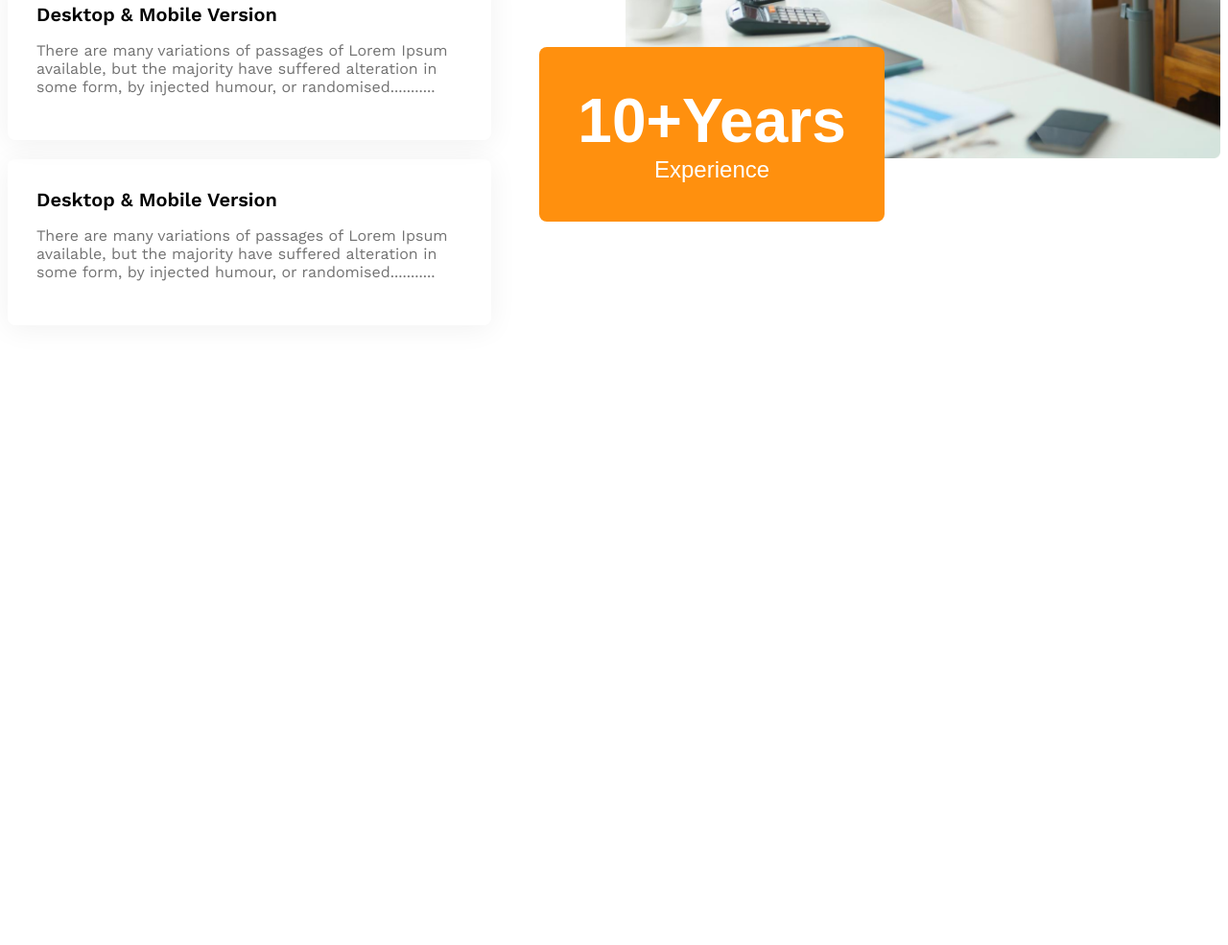
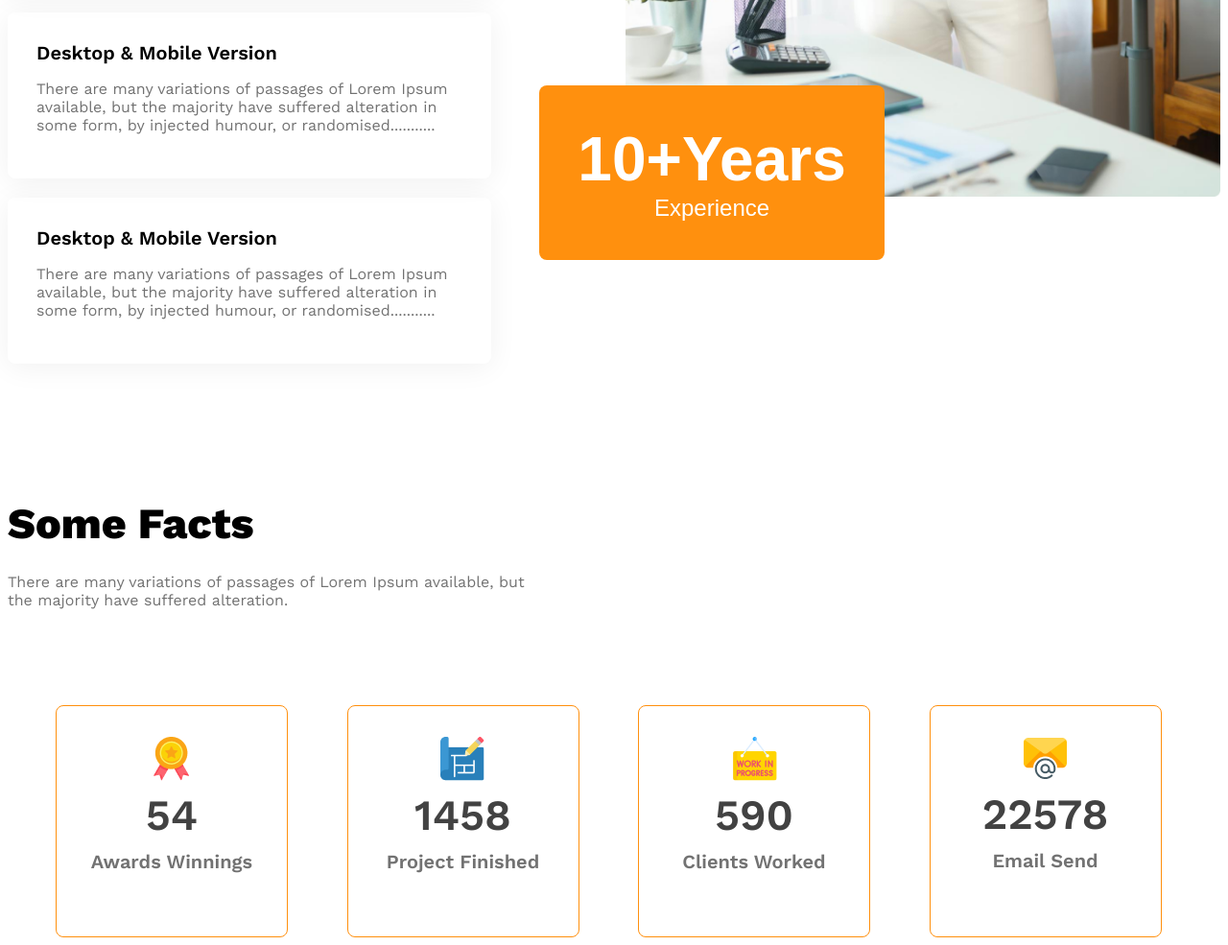
Before and after one commit to apurbagoon1/g3-architects-website, a plain HTML site: page index.html in a window 1280 px wide. Shown: the part 2786-3771 px from the top of the page at 96% size. Before the commit the page ends 3153 px from the top, so only its background shows below. Drawn offline with nearby package versions, Linux system fonts and the light colour scheme.

Commit message:
added some facts section

```diff
--- a/CSS/style.css
+++ b/CSS/style.css
@@ -115,7 +115,7 @@ main {
 /* Team and Feature Styles Stats */
 .teams-feature {
     align-items: center;
-    margin-bottom: 80px;
+    margin-bottom: 120px;
 }
 
 .team-img-container {
@@ -142,6 +142,7 @@ main {
 .features {
     justify-content: space-between;
     gap: 140px;
+    margin-bottom: 120px;
 }
 
 .feature-content {
@@ -183,3 +184,38 @@ main {
 .featured-architect img {
     width: 100%;
 }
+
+/* Some facts Styles Stats */
+.facts-container{
+    display: grid;
+    grid-template-columns: repeat(4, 1fr);
+    margin: 100px 0 0 50px;
+}
+.fact-card{
+    border: 1px solid #FF900E;
+    width: 240px;
+    height: 240px;
+    border-radius: 8px;
+    text-align: center;
+    align-items: center;
+    justify-content: center;
+}
+
+.fact-number{
+    font-size: 2.8rem;
+    font-weight: 600;
+    margin-top: 5px;
+    margin-bottom: 10px;
+}
+
+.fact-name{
+    font-size: 1.25rem;
+    font-weight: 600;
+    margin-top: 10px;
+}
+
+.fact-description{
+    max-width: 540px;
+    font-size: 1rem;
+    margin: -20px 0 30px 0;
+}
--- a/index.html
+++ b/index.html
@@ -73,6 +73,42 @@
                 </button>
             </div>
         </section>
+
+        <section>
+            <h3 class="section-title">Some Facts</h3>
+            <p class="dark-3 fact-description">There are many variations of passages of Lorem Ipsum available, but the majority have suffered alteration.</p>
+            <div class="facts-container">
+                <div class="fact-card display-flex">
+                    <div>
+                        <img src="assets/icons/ribon.png" alt="ribon" class="fact-icon">
+                        <h4 class="fact-number dark-2">54</h4>
+                        <h5 class="fact-name dark-3">Awards Winnings</h5>
+                    </div>
+                </div>
+                <div class="fact-card display-flex">
+                    <div>
+                        <img src="assets/icons/projects.png" alt="projects" class="fact-icon">
+                        <h4 class="fact-number dark-2">1458</h4>
+                        <h5 class="fact-name dark-3">Project Finished</h5>
+                    </div>
+                </div>
+                <div class="fact-card display-flex">
+                    <div>
+                        <img src="assets/icons/customers.png" alt="customers" class="fact-icon">
+                        <h4 class="fact-number dark-2">590</h4>
+                        <h5 class="fact-name dark-3">Clients Worked</h5>
+                    </div>
+                </div>
+                <div class="fact-card display-flex">
+                    <div>
+                        <img src="assets/icons/email.png" alt="email" class="fact-icon">
+                        <h4 class="fact-number dark-2">22578</h4>
+                        <h5 class="fact-name dark-3">Email Send</h5>
+                    </div>
+                </div>
+
+            </div>
+        </section>
     </main>
 
     <footer>
```
